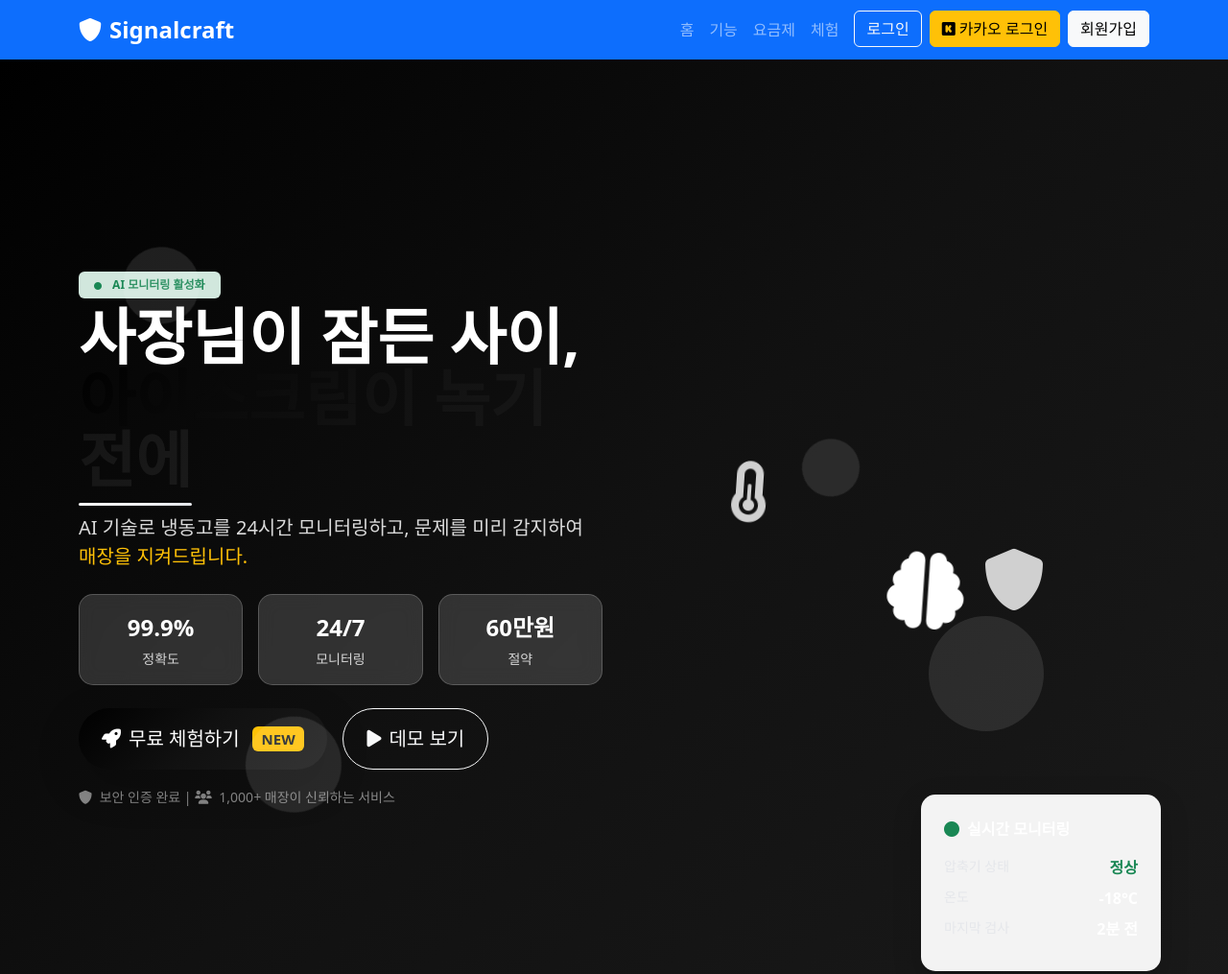
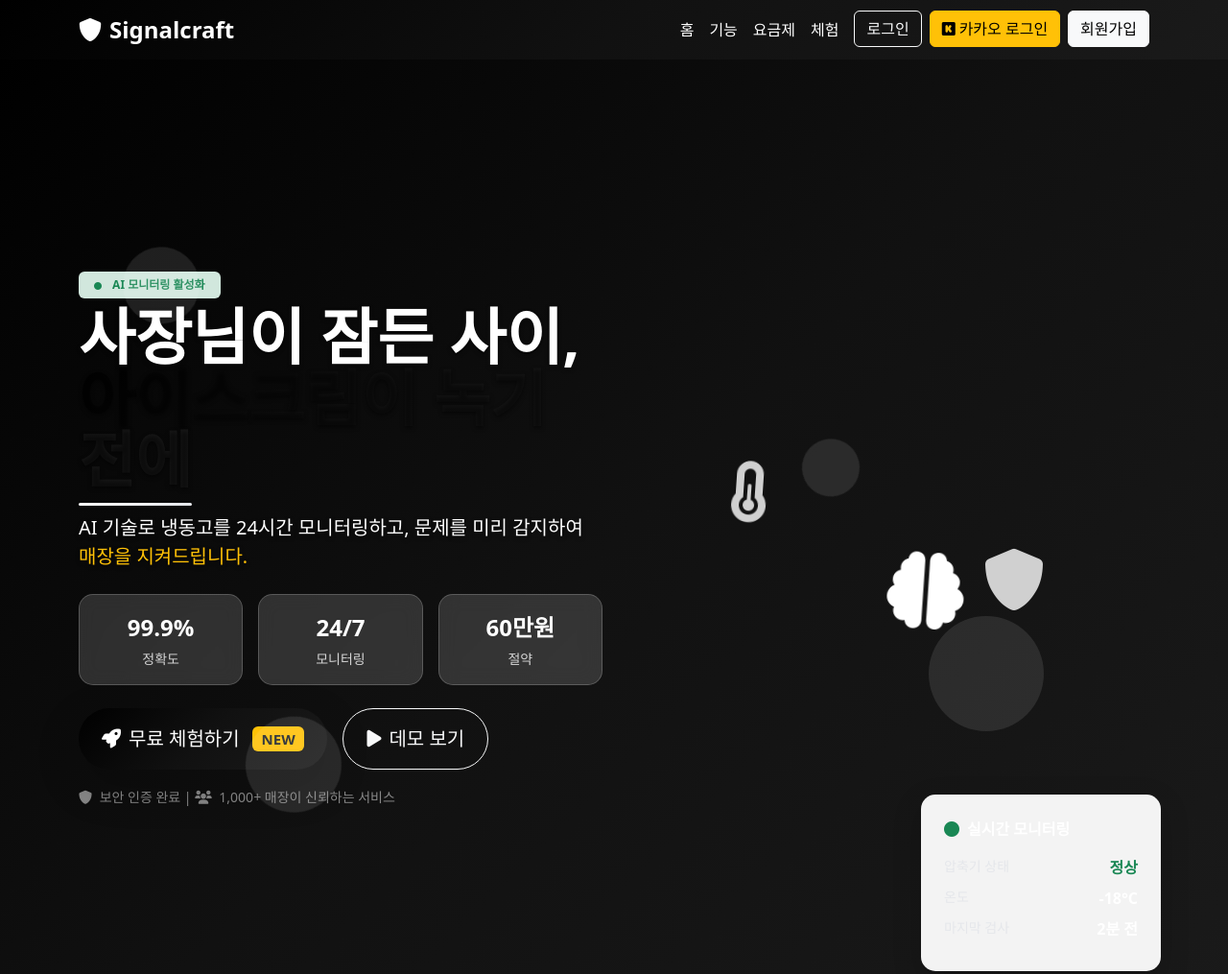
Before and after one commit to SEONBEOM-Kim/smartcompressor-ai-system, a website: page static/index.html in a window 1280 px wide. Shown: the top 1015 px of the page at 96% size. Drawn offline with nearby package versions, Linux system fonts and the light colour scheme; no server answers.

Commit message:
fix: Improve navbar and text readability
- Changed navbar from blue (bg-primary) to black gradient
- Updated navbar text colors to white for better visibility
- Added text shadows to hero section for better readability
- Improved overall text contrast on dark background
- Fixed navigation hover effects with light gray color

```diff
--- a/static/index.html
+++ b/static/index.html
@@ -9,11 +9,16 @@
     <style>
         .hero-section {
             background: linear-gradient(135deg, #000000 0%, #111111 50%, #1a1a1a 100%);
-            color: white;
+            color: #ffffff;
             padding: 100px 0;
             min-height: 100vh;
             display: flex;
             align-items: center;
+        }
+
+        .hero-section h1, .hero-section h2, .hero-section h3, .hero-section p {
+            color: #ffffff !important;
+            text-shadow: 0 2px 4px rgba(0,0,0,0.5);
         }
         .feature-card {
             transition: transform 0.3s ease;
@@ -35,6 +40,15 @@
         .navbar {
             z-index: 9999 !important;
             position: relative !important;
+            background: linear-gradient(135deg, #000000 0%, #111111 50%, #1a1a1a 100%) !important;
+        }
+
+        .navbar-brand, .nav-link {
+            color: #ffffff !important;
+        }
+
+        .navbar-brand:hover, .nav-link:hover {
+            color: #e5e7eb !important;
         }
         .navbar-brand {
             font-weight: bold;
@@ -416,7 +430,7 @@
             content: '✓';
             position: absolute;
             left: 0;
-            color: #28a745;
+            color: #ffffff;
             font-weight: bold;
         }
 
@@ -471,7 +485,7 @@
 </head>
 <body>
     <!-- 네비게이션 바 -->
-    <nav class="navbar navbar-expand-lg navbar-dark bg-primary fixed-top">
+    <nav class="navbar navbar-expand-lg navbar-dark fixed-top" style="background: linear-gradient(135deg, #000000 0%, #111111 50%, #1a1a1a 100%);">
         <div class="container">
             <a class="navbar-brand" href="#home">
                 <i class="fas fa-shield-alt me-2"></i>Signalcraft
```
